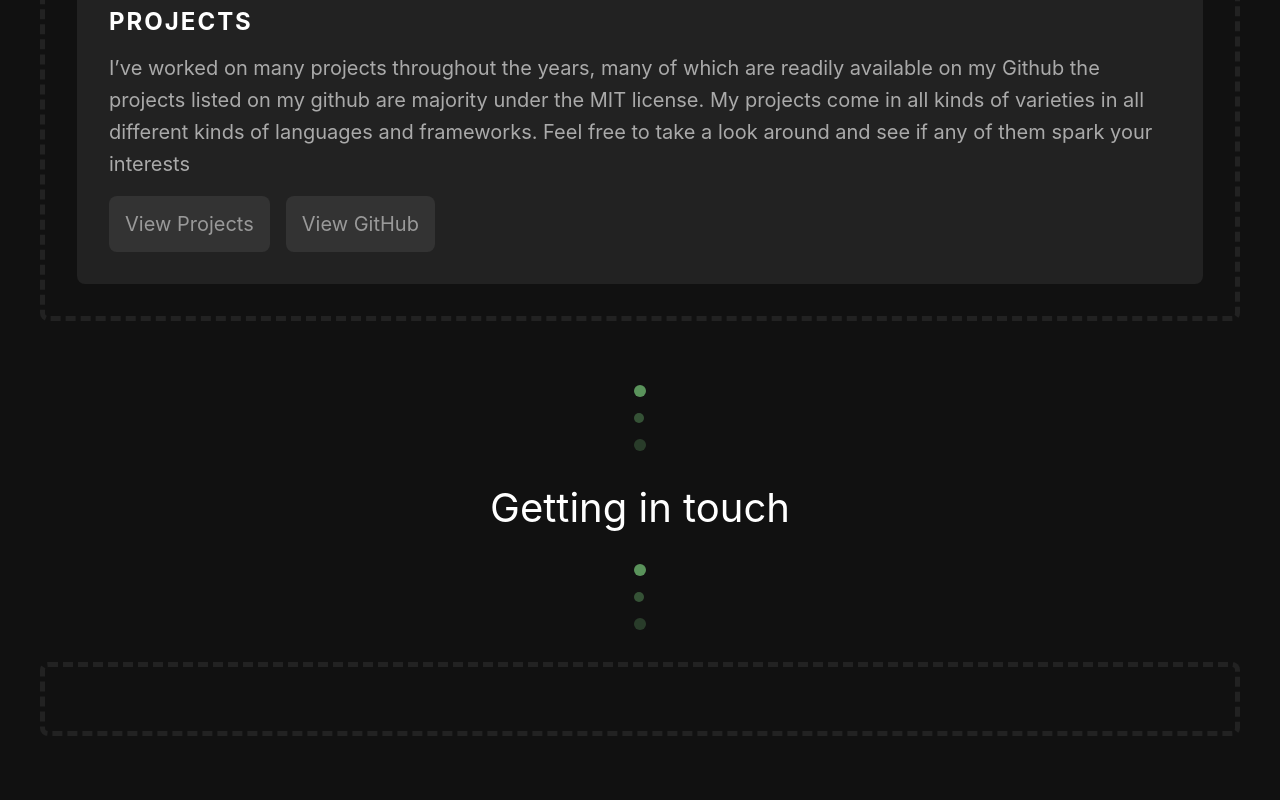
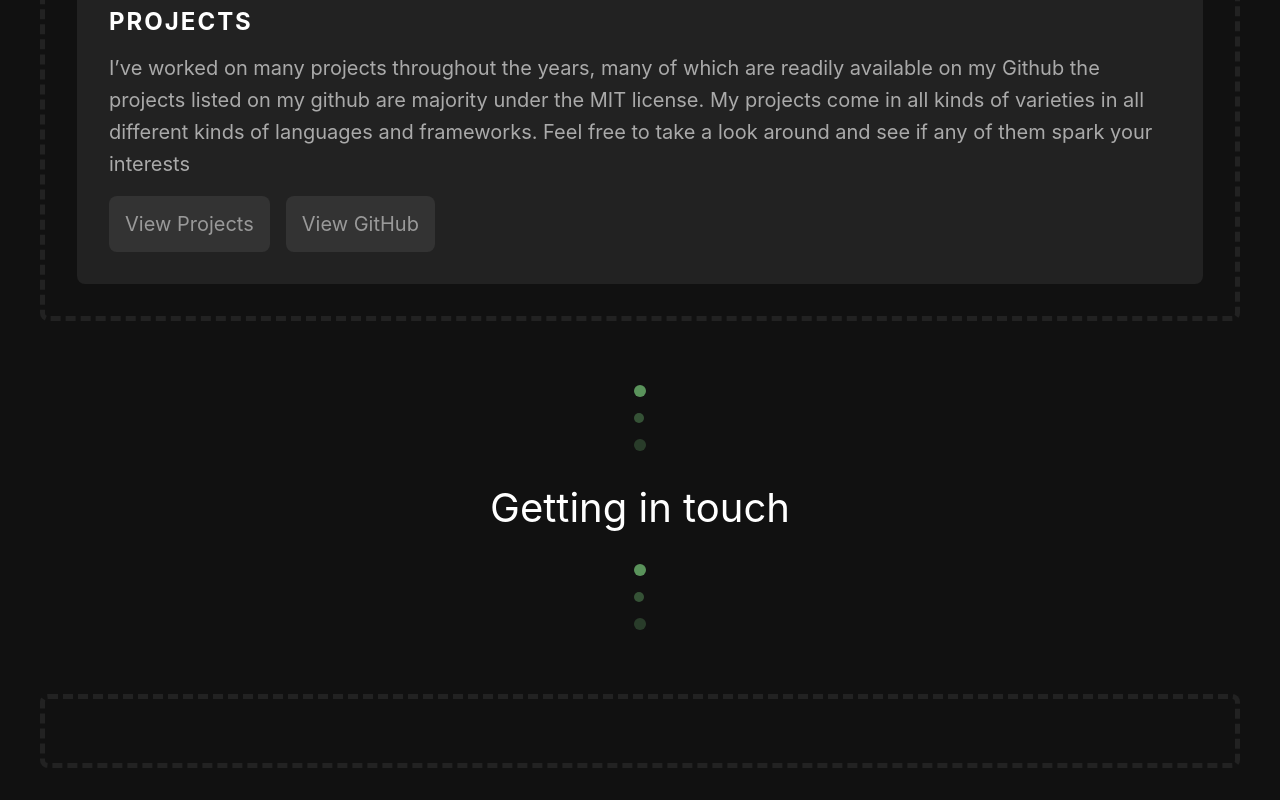
Before and after one commit to jacobtread/jacobtread-nextjs, a Next.js app: page / in a window 1280 px wide. Shown: the part 1582-2382 px from the top of the page. Before the commit the page ends 2318 px from the top, so only its background shows below. Built offline with nearby package versions, Linux system fonts and the light colour scheme.

Commit message:
Cleaned up and merged styles

```diff
--- a/components/About.tsx
+++ b/components/About.tsx
@@ -7,7 +7,7 @@ const About: FunctionComponent = () => {
         <div className="section">
             <h1 className="section__title">Getting to know me</h1>
             <Dots/>
-            <div className="section__content blocks blocks--col-2" id="about">
+            <div className="section__content section__content--col-2" id="about">
                 <div className="block" data-block="history">
                     <h2 className="block__title">
                         History
--- a/components/Contact.tsx
+++ b/components/Contact.tsx
@@ -7,7 +7,7 @@ const Contact: FunctionComponent = () => {
         <div className="section">
             <h1 className="section__title">Getting in touch</h1>
             <Dots/>
-            <div id="contact" className={"section__content"}>
+            <div id="contact" className="section__content">
                 <div>
 
                 </div>
--- a/styles/globals.scss
+++ b/styles/globals.scss
@@ -51,8 +51,17 @@ a {
   padding: 2rem;
   border-radius: 8px;
   border: 5px dashed $background-light;
+
+  margin-top: 2rem;
+  margin-bottom: 2rem;
+
+  display: grid; // Apply a grid layout to the blocks
+  gap: 2rem; // Apply a gap of 2rem between each element
 }
 
+.section__content--col-2 {
+  grid-template-columns: 1fr 1fr; // Automatically create two columns
+}
 
 .block {
   position: relative;
@@ -88,8 +97,6 @@ a {
     transform: scaleX(1);
   }
 }
-
-
 
 .block__title {
   margin-bottom: 1rem;
@@ -137,18 +144,6 @@ a {
   &:active {
     transform: scaleX(0.9);
   }
-}
-
-.blocks {
-  margin-top: 2rem;
-  margin-bottom: 2rem;
-
-  display: grid; // Apply a grid layout to the blocks
-  gap: 2rem; // Apply a gap of 2rem between each element
-}
-
-.blocks--col-2 {
-  grid-template-columns: 1fr 1fr; // Automatically create two columns
 }
 
 /*
```
